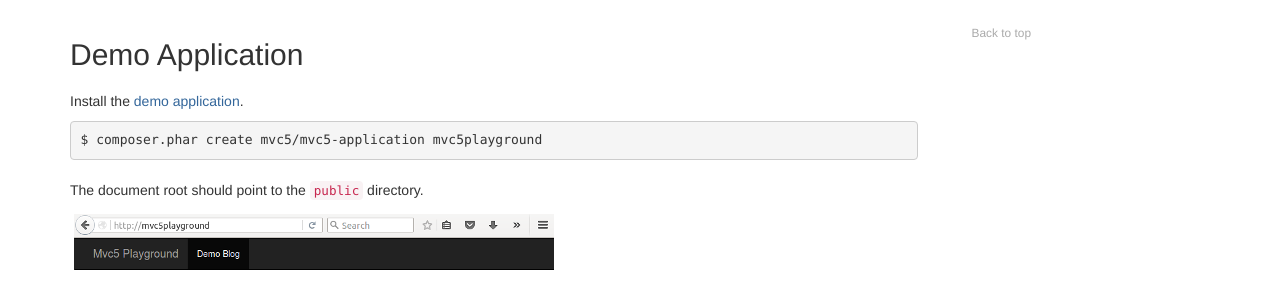
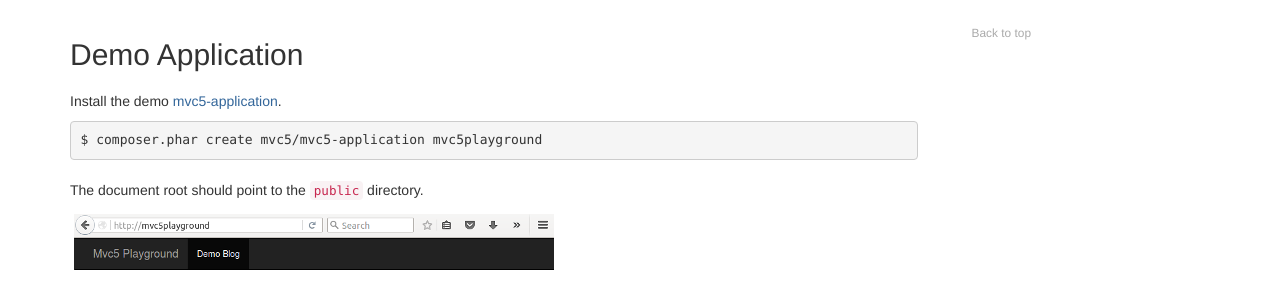
Before and after one commit to mvc5/mvc5.github.io, a Jekyll site: the page built from getting-started/index.md, in a window 1280 px wide and 900 px high, scrolled down 341 px. Shown: the part 167-452 px from the top of the window. Built offline with Jekyll 4.4.1, drawn with Linux system fonts in a browser that asks for light colours; nearby versions of some CDN libraries.

Commit message:
demo application

```diff
--- a/getting-started/demo-application.md
+++ b/getting-started/demo-application.md
@@ -1,5 +1,5 @@
 ## Demo Application
-<p>Install the <a href="https://github.com/mvc5/mvc5-application">demo application</a>.</p>
+<p>Install the demo <a href="https://github.com/mvc5/mvc5-application">mvc5-application</a>.</p>
 <pre><code class="language-php">$ composer.phar create mvc5/mvc5-application mvc5playground</code></pre>
 <p style="margin-top:20px;">The document root should point to the <a href="https://github.com/mvc5/mvc5-application/tree/master/public"><code>public</code></a> directory.</p>
 <div class="thumbnail" style="border:none;">
```
